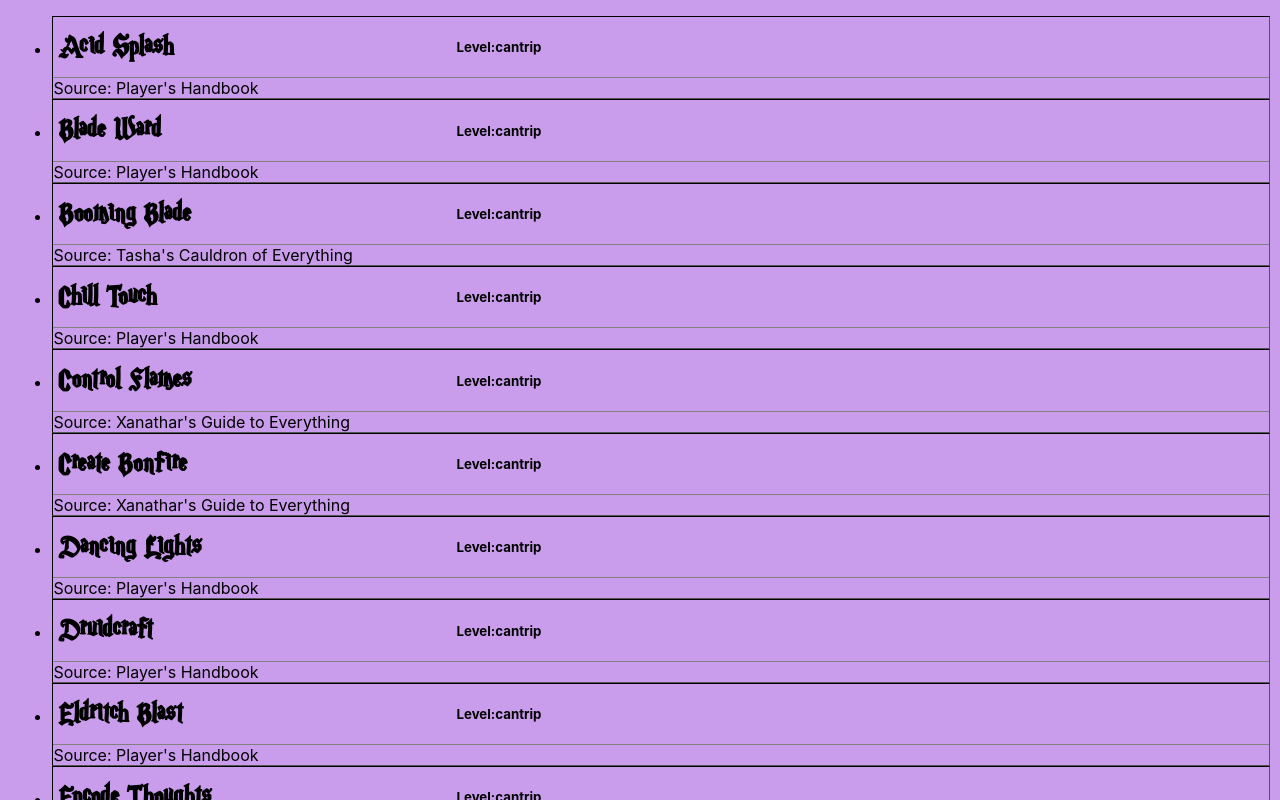
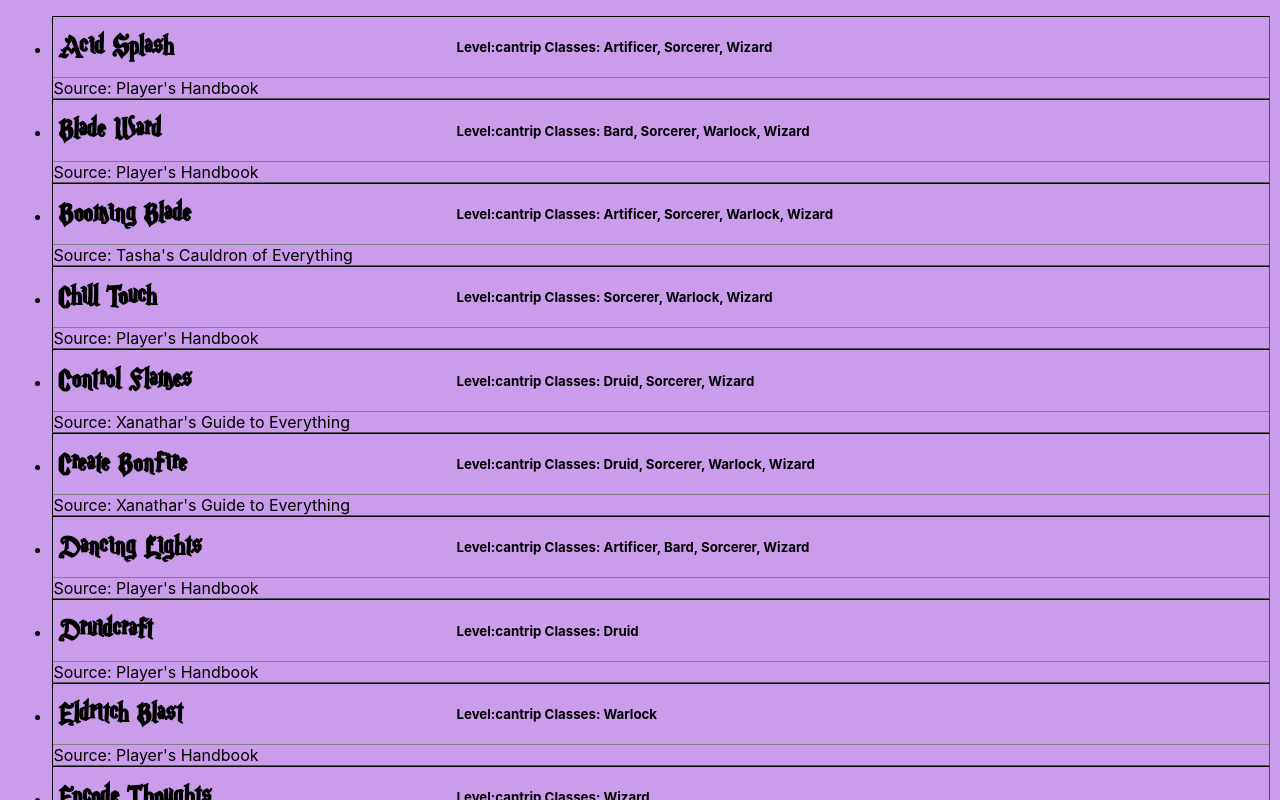
Before and after one commit to GenerNom/new_spell_book, a React (Create React App) app: page / in a window 1280 px wide. Shown: the top 800 px of the page. Built offline with nearby package versions, Linux system fonts and the light colour scheme; the HTML template or start-up script is replaced by a standard one.

Commit message:
added class display functionality

```diff
--- a/src/list/ListManager.tsx
+++ b/src/list/ListManager.tsx
@@ -5,7 +5,7 @@
     return (
         <li className='displaySpell'>
             <div className='header'>
-                <h3 className='spellName'>{spell.name}</h3> <h5 className='spellLevel'>Level:{spell.level}</h5>
+                <h3 className='spellName'>{spell.name}</h3> <h5 className='spellLevel'>Level:{spell.level} Classes: {spell.class.join(", ")}</h5>
             </div>
             <div>
                 Source: {spell.source}
```
Also changed, not shown: 1 other file (tests, documents, lock files or other folders).
